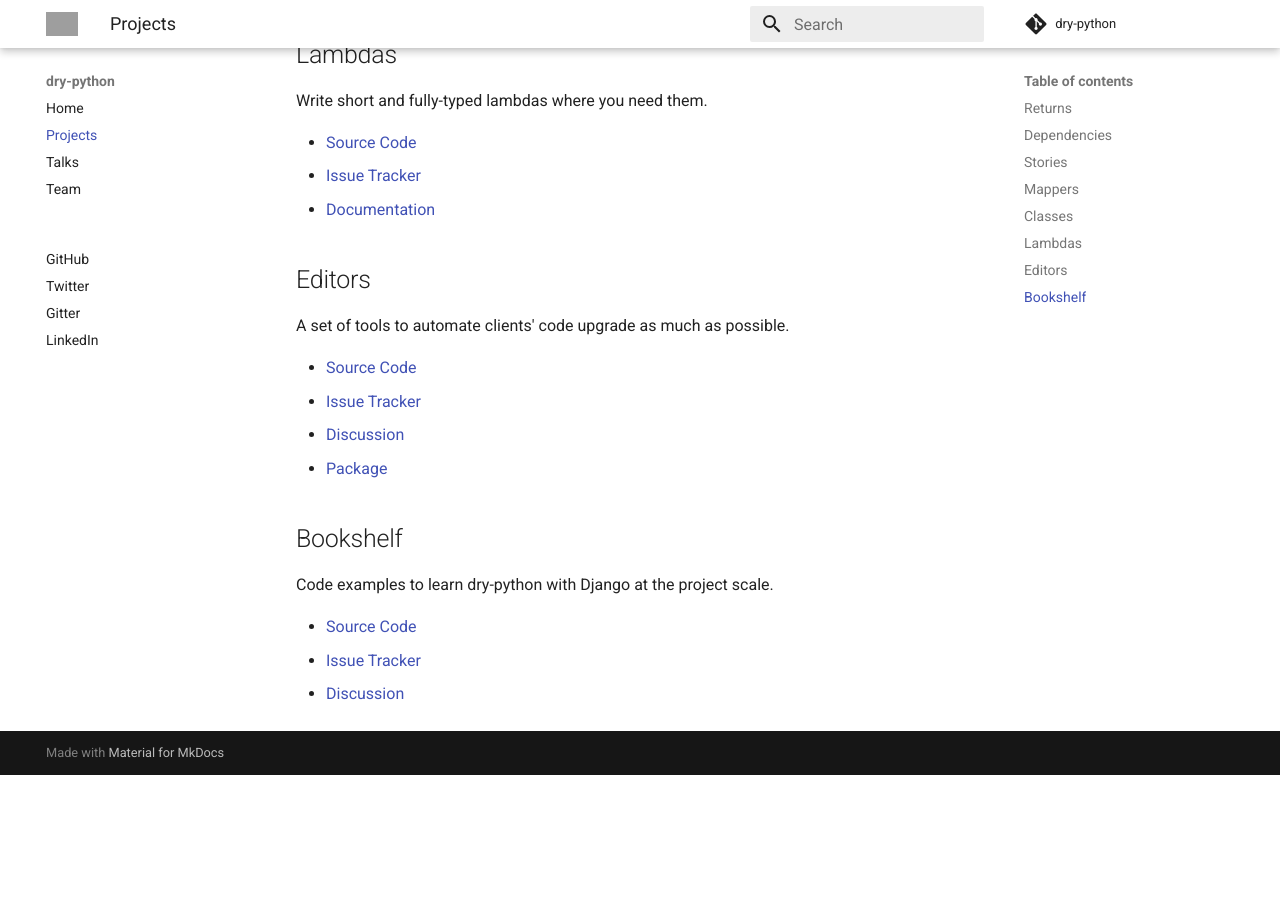
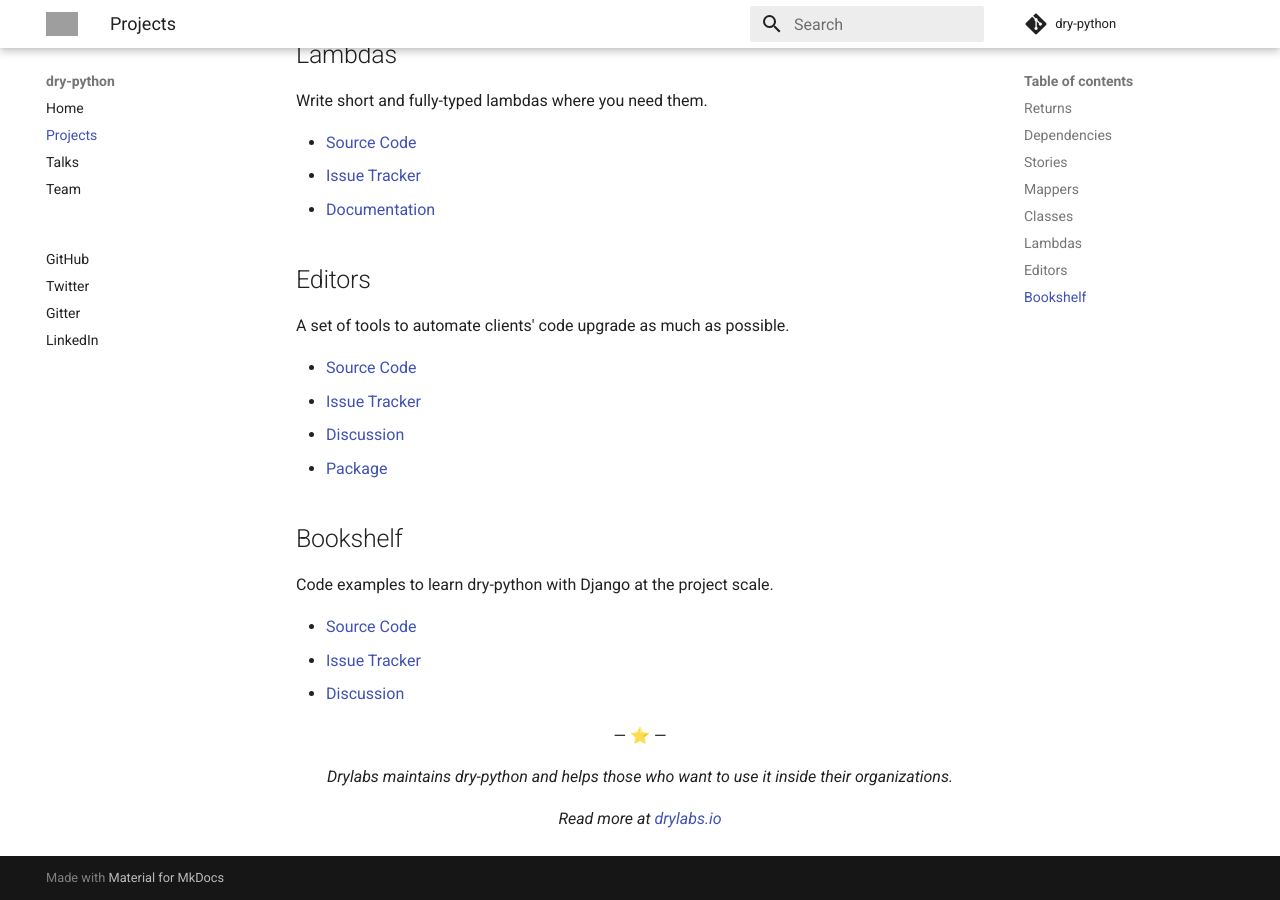
Before and after one commit to dry-python/dry-python.github.io, an MkDocs documentation site: the page built from docs/projects.md, in a window 1280 px wide and 900 px high, scrolled down 1471 px. Built offline with MkDocs 1.6.1 and Material for MkDocs 9.7.7, drawn with Linux system fonts in a browser that asks for light colours; before the commit the page ends 2246 px from its top, so only the background shows below that; grey boxes are pictures that could not be loaded.

Commit message:
Add DryLabs footer to each page. (#382)

```diff
--- a/docs/projects.md
+++ b/docs/projects.md
@@ -70,3 +70,7 @@
 - [Source Code](https://github.com/dry-python/bookshelf)
 - [Issue Tracker](https://github.com/dry-python/bookshelf/issues)
 - [Discussion](https://gitter.im/dry-python/bookshelf)
+
+<p align="center">&mdash; ⭐️ &mdash;</p>
+<p align="center"><i>Drylabs maintains dry-python and helps those who want to use it inside their organizations.</i></p>
+<p align="center"><i>Read more at <a href="https://drylabs.io">drylabs.io</a></i></p>
```
Also changed, not shown: docs/index.md (+3 -1 lines), docs/talks.md (+3 -1 lines), docs/team.md (+4 -0 lines).
